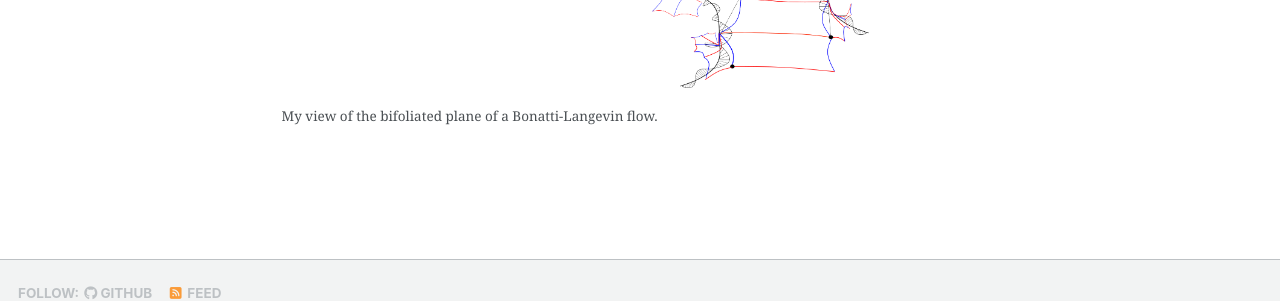
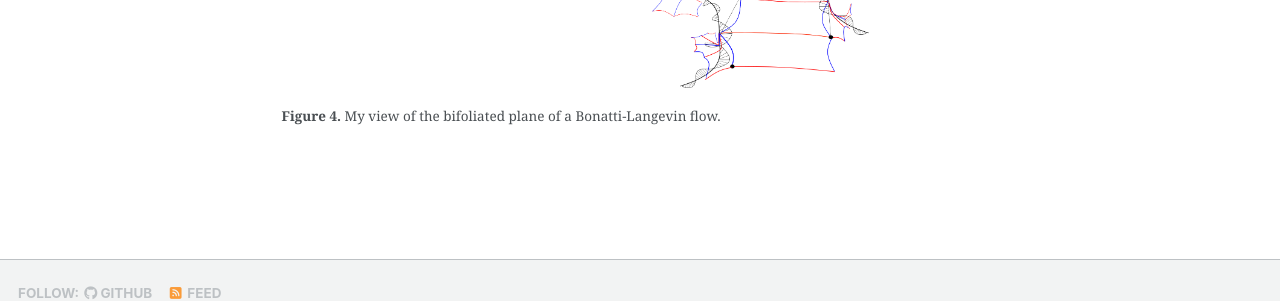
Before and after one commit to ioannisiakovoglou/ioannisiakovoglou.github.io, a Jekyll site: the page built from _pages/about.md, in a window 1280 px wide and 900 px high, scrolled down 711 px. Shown: the part 530-831 px from the top of the window. Built offline with Jekyll 4.4.1, drawn with Linux system fonts in a browser that asks for light colours; a script bundle is joined from its source files by our own code; a style sheet for code colours, icons or effects is not loaded.

Commit message:
Enhance figcaption for Bonatti-Langevin flow image
Updated figcaption to include strong tag and important style.

```diff
--- a/_pages/about.md
+++ b/_pages/about.md
@@ -49,7 +49,7 @@ My research focuses on the study of three dimensional Anosov and pseudo-Anosov f
     alt="A Bonatti-Langevin flow"
     style="display: block; width: 100%; height: 180px; max-height: 180px; object-fit: contain;"
   >
-  <figcaption style="text-align: center;">
-    My view of the bifoliated plane of a Bonatti-Langevin flow.
+  <figcaption style="text-align: center !important;">
+    <strong>Figure 4.</strong> My view of the bifoliated plane of a Bonatti-Langevin flow.
   </figcaption>
 </figure>
```
